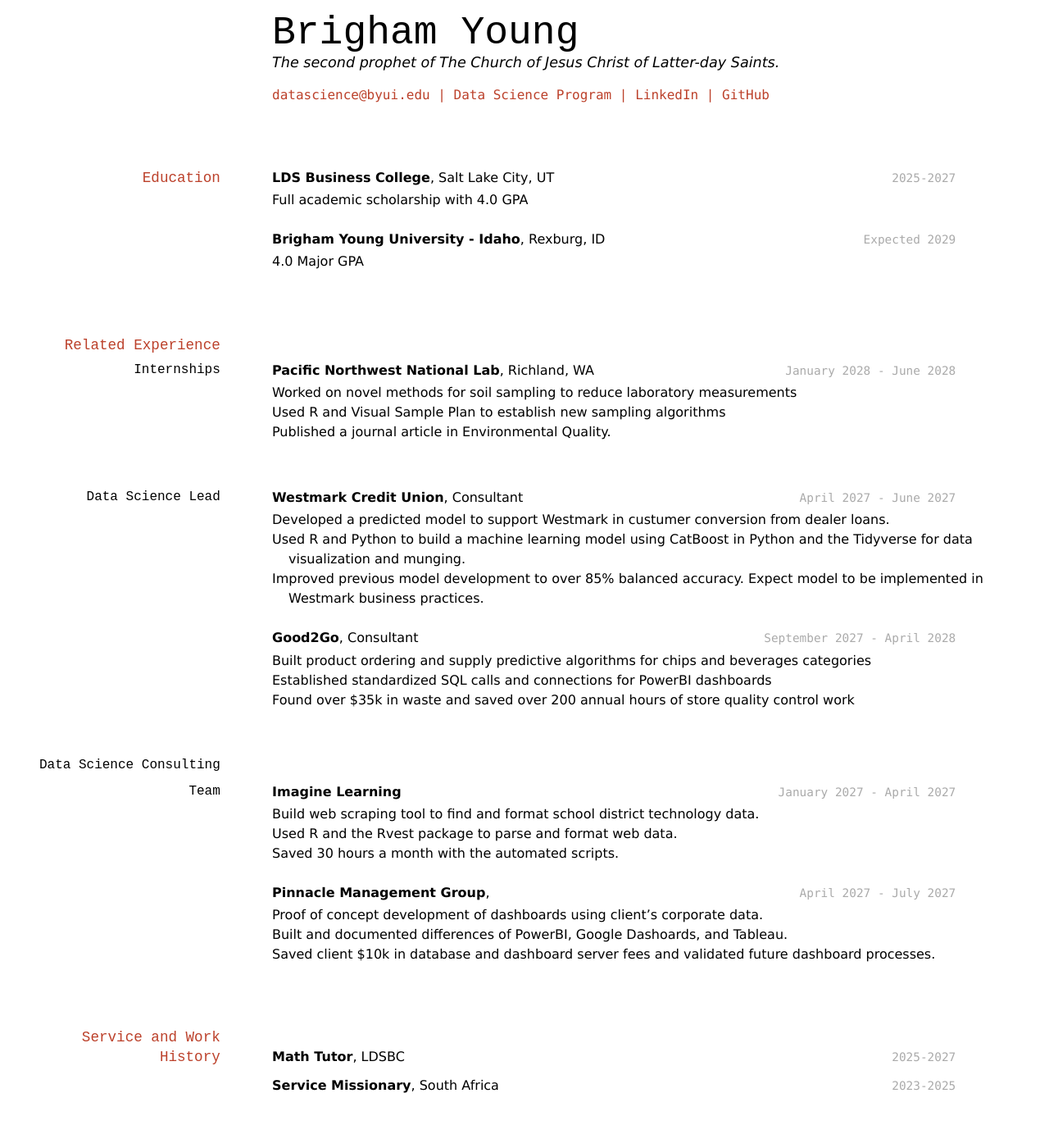
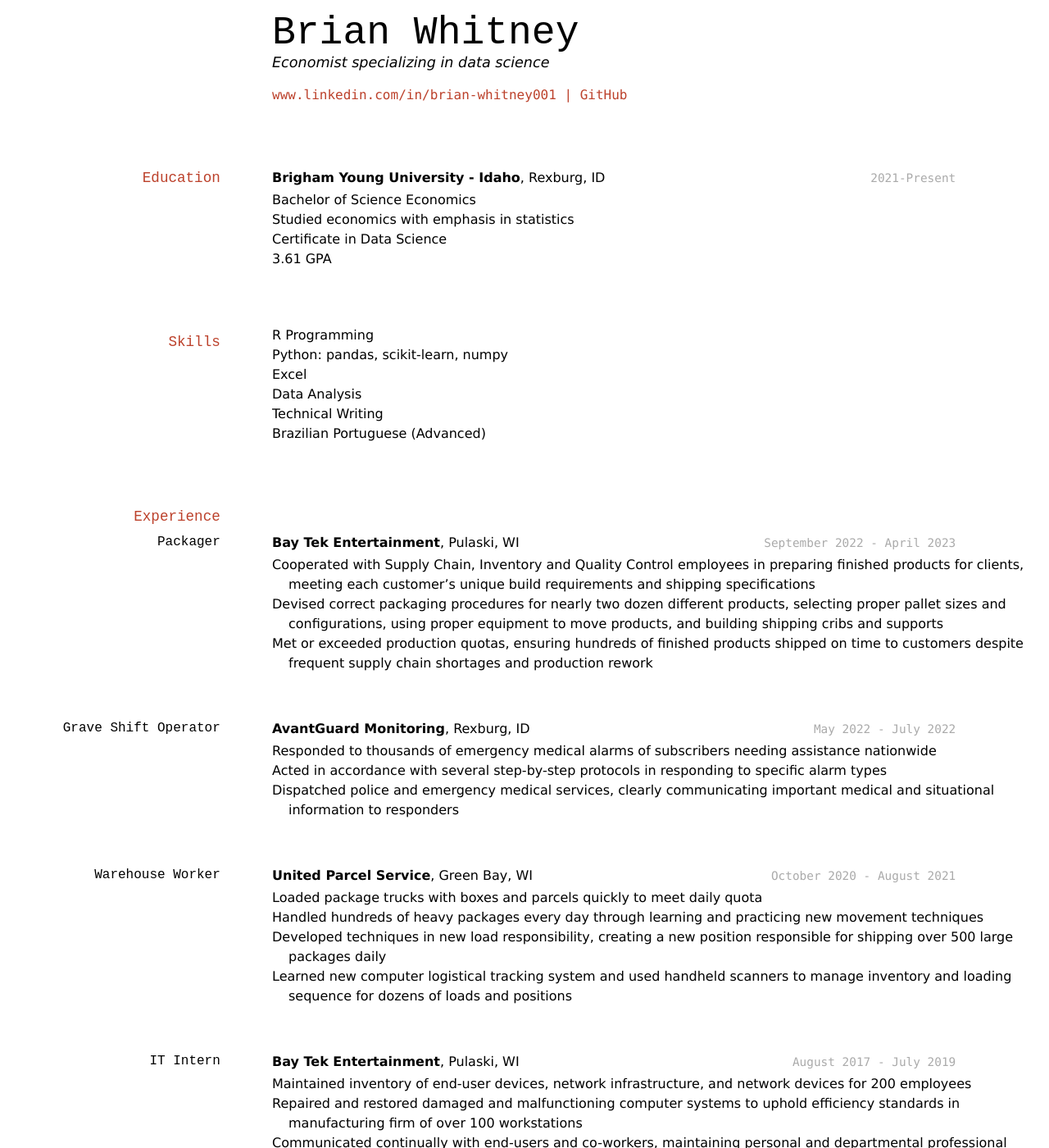
Before and after one commit to brianw883/bwhitney_resume, a Jekyll site: the page built from docs/index.md, in a window 1280 px wide and 1400 px high. Shown: the whole window at 82% size. Built offline with Jekyll 4.4.1, drawn with Linux system fonts in a browser that asks for light colours; some of the changed text lies outside the part shown.

Commit message:
Changed resume from template

```diff
--- a/docs/index.md
+++ b/docs/index.md
@@ -1,86 +1,100 @@
 ---
 layout: cv
-title: Brigham Young's Resume
+title: Brian Whitney's Resume
 ---
-# Brigham Young
-The second prophet of The Church of Jesus Christ of Latter-day Saints.
+# Brian Whitney
+Economist specializing in data science
 
 <div id="webaddress">
-<a href="datascience@byui.edu">datascience@byui.edu</a>
-| <a href="https://byuidatascience.github.io/development.html">Data Science Program</a>
-| <a href="https://www.linkedin.com/groups/13537407/">LinkedIn</a>
-| <a href="https://github.com/byuids-resumes">GitHub</a>
+<a href=" www.linkedin.com/in/brian-whitney001"> www.linkedin.com/in/brian-whitney001</a>
+| <a href="https://github.com/brianw883/bwhitney_resume.git">GitHub</a>
 </div>
 
 <!-- https://www.monique.tech/the-art-of-markdown -->
 
 ## Education
 
-`2025-2027`
-__LDS Business College__, Salt Lake City, UT
+`2021-Present`
+__Brigham Young University - Idaho__, Rexburg, ID
+- Bachelor of Science Economics
+- Studied economics with emphasis in statistics
+- Certificate in Data Science
+- 3.61 GPA
 
-- Full academic scholarship with 4.0 GPA
+## Skills
 
-`Expected 2029`
-__Brigham Young University - Idaho__, Rexburg, ID
+- R Programming
+- Python: pandas, scikit-learn, numpy
+- Excel
+- Data Analysis
+- Technical Writing
+- Brazilian Portuguese (Advanced)
 
-- 4.0 Major GPA
+## Experience
 
+### Packager
 
-## Related Experience
+`September 2022 - April 2023`
+__Bay Tek Entertainment__, Pulaski, WI
 
-### Internships
+- Cooperated with Supply Chain, Inventory and Quality Control employees in preparing finished products for clients, meeting each
+customer's unique build requirements and shipping specifications
+- Devised correct packaging procedures for nearly two dozen different products, selecting proper pallet sizes and configurations, using
+proper equipment to move products, and building shipping cribs and supports
+- Met or exceeded production quotas, ensuring hundreds of finished products shipped on time to customers despite frequent supply
+chain shortages and production rework
 
-`January 2028 - June 2028`
-__Pacific Northwest National Lab__, Richland, WA
+### Grave Shift Operator
 
-- Worked on novel methods for soil sampling to reduce laboratory measurements
-- Used R and Visual Sample Plan to establish new sampling algorithms
-- Published a journal article in Environmental Quality.
+`May 2022 - July 2022`
+__AvantGuard Monitoring__, Rexburg, ID
 
-### Data Science Lead
+- Responded to thousands of emergency medical alarms of subscribers needing assistance nationwide
+- Acted in accordance with several step-by-step protocols in responding to specific alarm types
+- Dispatched police and emergency medical services, clearly communicating important medical and situational information to responders
 
-`April 2027 - June 2027`
-__Westmark Credit Union__, Consultant
+### Warehouse Worker
 
-- Developed a predicted model to support Westmark in custumer conversion from dealer loans.
-- Used R and Python to build a machine learning model using CatBoost in Python and the Tidyverse for data visualization and munging.
-- Improved previous model development to over 85% balanced accuracy. Expect model to be implemented in Westmark business practices.
+`October 2020 - August 2021`
+__United Parcel Service__, Green Bay, WI
 
-`September 2027 - April 2028`
-__Good2Go__, Consultant
+- Loaded package trucks with boxes and parcels quickly to meet daily quota
+- Handled hundreds of heavy packages every day through learning and practicing new movement techniques
+- Developed techniques in new load responsibility, creating a new position responsible for shipping over 500 large packages daily
+- Learned new computer logistical tracking system and used handheld scanners to manage inventory and loading sequence for dozens of
+loads and positions
 
-- Built product ordering and supply predictive algorithms for chips and beverages categories
-- Established standardized SQL calls and connections for PowerBI dashboards
-- Found over $35k in waste and saved over 200 annual hours of store quality control work
+### IT Intern
 
-### Data Science Consulting Team
+`August 2017 - July 2019`
+__Bay Tek Entertainment__, Pulaski, WI
 
-`January 2027 - April 2027`
-__Imagine Learning__
+- Maintained inventory of end-user devices, network infrastructure, and network devices for 200 employees
+- Repaired and restored damaged and malfunctioning computer systems to uphold efficiency standards in manufacturing firm of over
+100 workstations
+- Communicated continually with end-users and co-workers, maintaining personal and departmental professional conduct over email,
+phone, and in-person meetings and presentations
+- Undertook company-wide software auditing project for over 500 device to assess total technology expenses and sustain budget
+standards and operating efficiency
+- Answered daily help requests for technology issues such as network connectivity, printer functionality, software updates and
+management, hardware repairs, and general maintenance and cleaning
 
-- Build web scraping tool to find and format school district technology data.
-- Used R and the Rvest package to parse and format web data.
-- Saved 30 hours a month with the automated scripts.
+## Leadership
 
-`April 2027 - July 2027`
-__Pinnacle Management Group__,
+### Economics Society
 
-- Proof of concept development of dashboards using client's corporate data.
-- Built and documented differences of PowerBI, Google Dashoards, and Tableau.
-- Saved client $10k in database and dashboard server fees and validated future dashboard processes.
+`April 2023 - Present`
+__Vice President__, Rexburg, ID
 
+- Acted as president of society in president's absence, holding responsibility for organizing and leading meetings
+- Developed schedules and agendas for weekly meetings and activities
 
-## Service and Work History
+`January 2022 - July 2022`
+__President__, Rexburg, ID
 
-`2025-2027`
-__Math Tutor__, LDSBC
-
-
-`2023-2025`
-__Service Missionary__, South Africa
-
-
+- Coordinated with faculty advisors to hold weekly meetings and attract students to membership
+- Created surveys to gauge student body interest and understand target membership demographic
+- Scheduled and led meetings, assigning members and advisors tasks, making each meeting interesting and fun
 
 <!-- ### Footer
 
```
